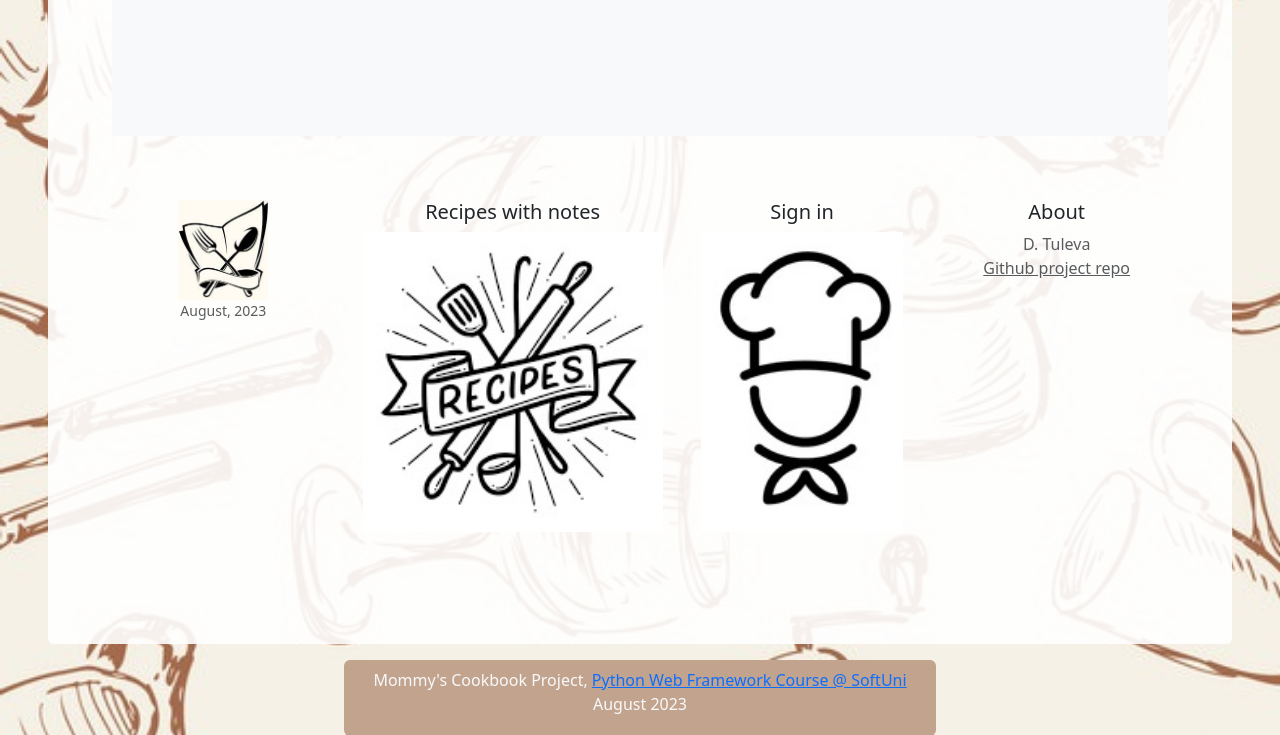
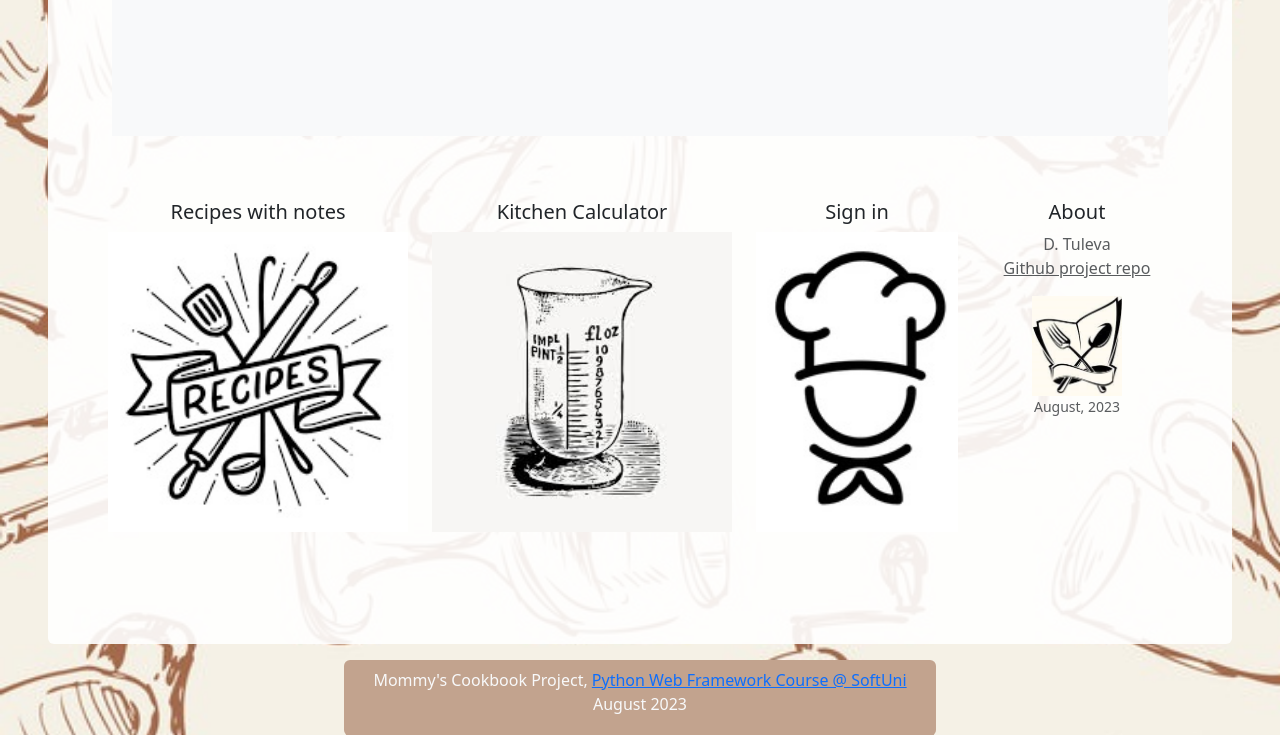
Before and after one commit to dtuleva/MommysCookbookProject, a Django app: page / in a window 1280 px wide. Shown: the part 1423-2158 px from the top of the page. Run offline with Django 4.2, Linux system fonts and the light colour scheme; parts of the project's set-up code (start-up, migrations or seed data) failed here and were passed over; some libraries are stand-ins or nearby versions.

```diff
--- a/MommysCookbookProject/home/templates/home/index.html
+++ b/MommysCookbookProject/home/templates/home/index.html
@@ -39,18 +39,19 @@
 
     <footer class="container py-5">
         <div class="row">
-            <div class="col-12 col-md">
-                <img src="{% static 'images/cookbook_logo.jpg' %}" alt="Mommy's Cookbook logo" height="100"
-                     class="d-inline-block align-center">
-
-                <small class="d-block mb-3 text-muted"> August, 2023 </small>
-            </div>
-
             <div class="col-6 col-md">
                 <h5>Recipes with notes</h5>
                 <ul class="list-unstyled text-small">
                     <li><a class="text-muted" href="{% url 'recipes_list' %}">
                         <img src="{% static 'images/recipes.jpg' %}" alt="Recipes" height="300" class="">
+                    </a></li>
+                </ul>
+            </div>
+            <div class="col-6 col-md">
+                <h5>Kitchen Calculator</h5>
+                <ul class="list-unstyled text-small">
+                    <li><a class="text-muted" href="{% url 'convert' %}">
+                        <img src="{% static 'images/measuring_cup.jpg' %}" alt="Measuring cup" height="300" class="">
                     </a></li>
                 </ul>
             </div>
@@ -70,8 +71,11 @@
                     <li><a class="text-muted" href="https://github.com/dtuleva/MommysCookbookProject">
                         Github project repo
                     </a></li>
+                </ul>
+                <img src="{% static 'images/cookbook_logo.jpg' %}" alt="Mommy's Cookbook logo" height="100"
+                     class="d-inline-block align-center">
 
-                </ul>
+                <small class="d-block mb-3 text-muted"> August, 2023 </small>
             </div>
         </div>
     </footer>
```
Also changed, not shown: static/images/measuring_cup.jpg (added).
